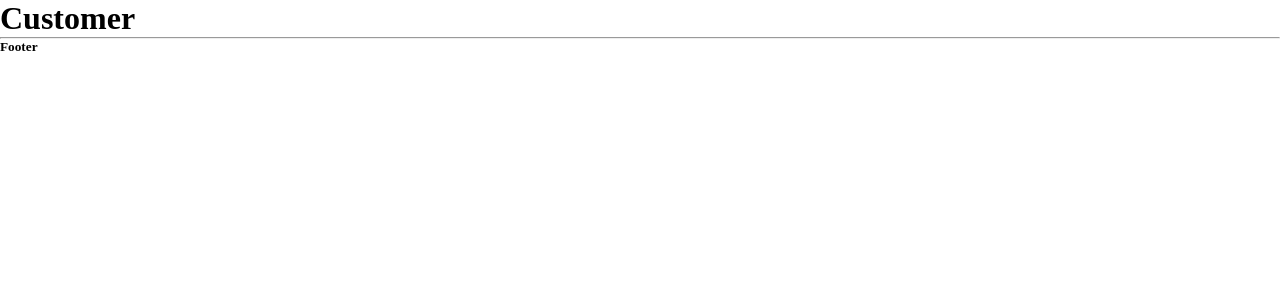
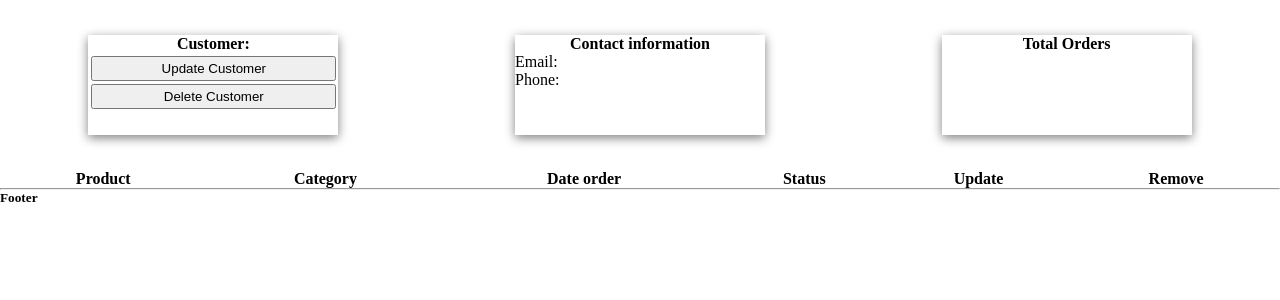
Before and after one commit to Firuz43/project, a Django app: page /customer in a window 1280 px wide. Shown: the part 64-364 px from the top of the page. Run offline with Django 4.2, Linux system fonts and the light colour scheme; lists and menus that the app fills with data are empty.

Commit message:
Customer.html syle changes

```diff
--- a/main/accounts/templates/accounts/base.html
+++ b/main/accounts/templates/accounts/base.html
@@ -1,4 +1,3 @@
-{% load static %}
 <!DOCTYPE html>
 <html lang="en">
 <head>
@@ -6,6 +5,7 @@
     <meta http-equiv="X-UA-Compatible" content="IE=edge">
     <meta name="viewport" content="width=device-width, initial-scale=1.0">
     <title>Base</title>
+    {% load static %}
     <link rel="stylesheet" href="{% static 'css/style.css' %}">
 </head>
 <body>
--- a/main/accounts/templates/accounts/customer.html
+++ b/main/accounts/templates/accounts/customer.html
@@ -1,5 +1,34 @@
 {% extends 'accounts/base.html' %}
 
 {% block content %}
-<h1>Customer</h1>
+<div class="customer-main">
+    <div class="customer">
+        <h4>Customer:</h4>
+        <button>Update Customer</button>
+        <button>Delete Customer</button>
+    </div>
+    <div class="customer-contact">
+        <h4>Contact information</h4>
+        <p>Email:</p>
+        <p>Phone:</p>
+    </div>
+    <div class="customer-total">
+        <h4>Total Orders</h4>
+        <h1></h1>
+    </div>
+</div>
+<div class="row-customer">
+    <div class="table-customer">
+        <table>
+            <tr>
+                <th>Product</th>
+                <th>Category</th>
+                <th>Date order</th>
+                <th>Status</th>
+                <th>Update</th>
+                <th>Remove</th>
+            </tr>
+        </table>
+    </div>
+</div>
 {% endblock %}
--- a/main/main/settings.py
+++ b/main/main/settings.py
@@ -120,7 +120,7 @@ USE_TZ = True
 STATIC_URL = 'static/'
 
 STATICFILES_DIRS = [
-    BASE_DIR / "static",
+    BASE_DIR, "static",
     'static/css/style.css'
 ]
 # Default primary key field type
--- a/main/static/css/style.css
+++ b/main/static/css/style.css
@@ -157,7 +157,48 @@ table {
 
 .product-h {
   font-size: 25px;
-  background-color: yellow;
   height: 60px;
   line-height: 60px;
 }
+
+/* Customer.html styles */
+.customer-main {
+  display: flex;
+  justify-content: space-around;
+  margin-top: 35px;
+  margin-bottom: 35px;
+}
+
+.customer {
+  width: 250px;
+  height: 100px;
+  text-align: center;
+  box-shadow: 0 3px 10px gray;
+}
+
+.customer button {
+  display: block;
+  width: 98%;
+  height: 25px;
+  margin: 3px;
+}
+
+.customer-contact {
+  width: 250px;
+  height: 100px;
+  box-shadow: 0 3px 10px gray;
+}
+
+.customer-contact h4 {
+  text-align: center;
+}
+
+.customer-total {
+  width: 250px;
+  height: 100px;
+  box-shadow: 0 3px 10px gray;
+}
+
+.customer-total h4 {
+  text-align: center;
+}
```
